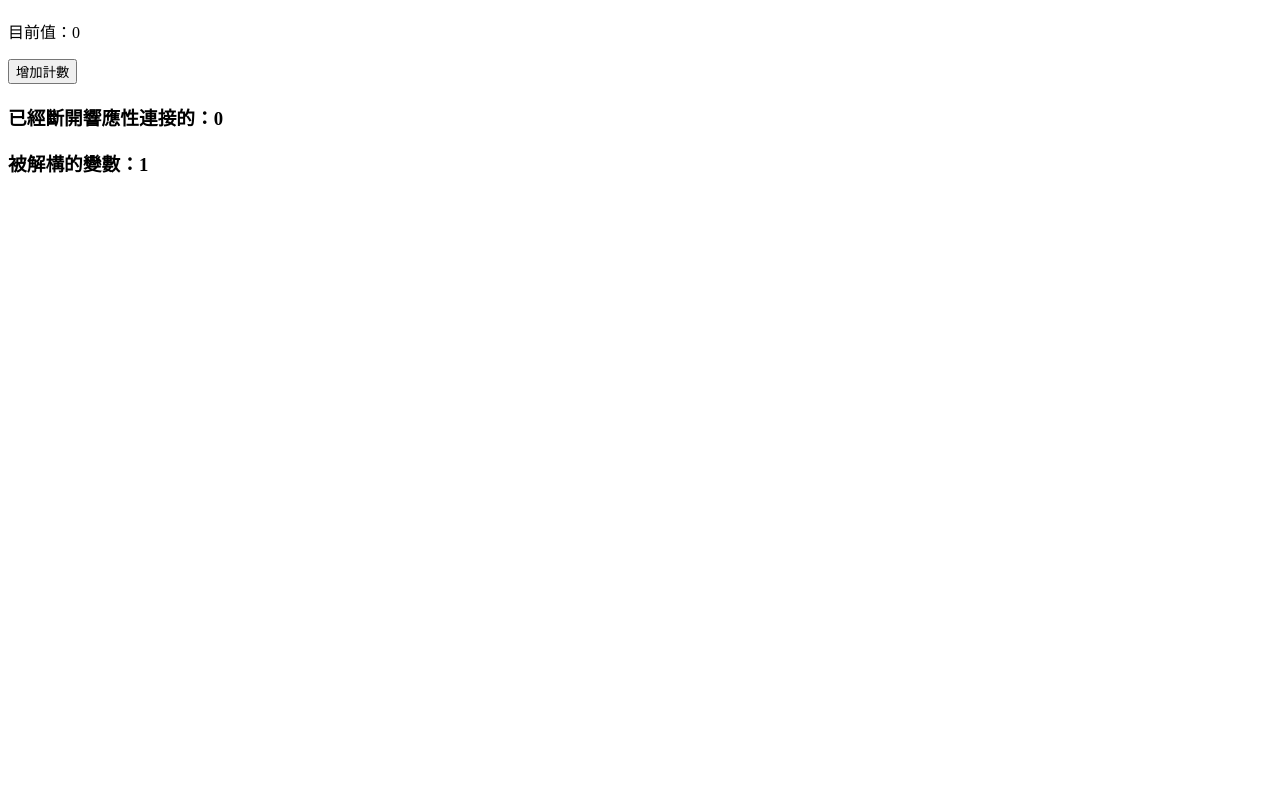
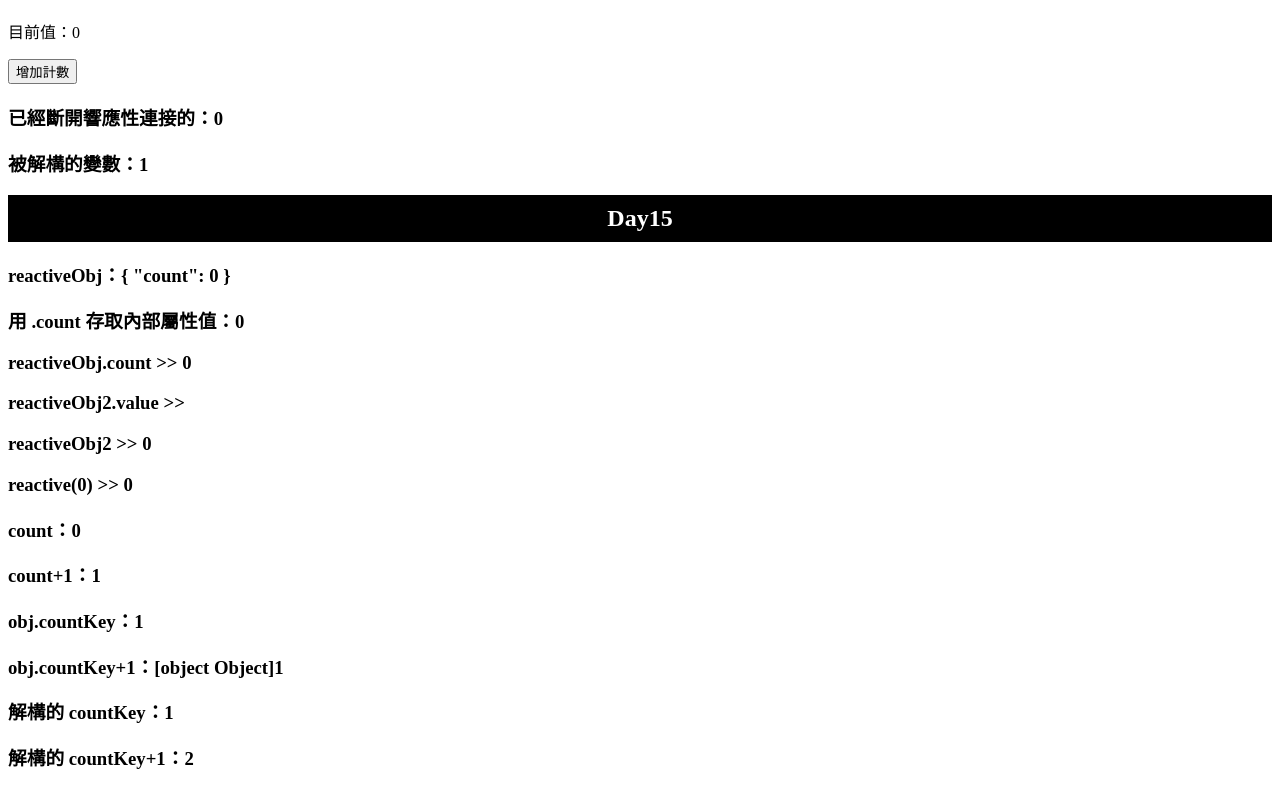
Before and after one commit to Jamixcs/2024iThome-jamixcs, a Vue app: page / in a window 1280 px wide. Shown: the part 1810-2599 px from the top of the page. Before the commit the page ends 2005 px from the top, so only its background shows below. Built offline with nearby package versions, Linux system fonts and the light colour scheme.

Commit message:
fix(day13): add sapce of the ref return

```diff
--- a/src/App.vue
+++ b/src/App.vue
@@ -15,6 +15,10 @@ import reactiveObjReturn from "./components/day14/reactiveObjReturn.vue";
 import reactiveCannot from "./components/day14/reactiveCannot1.vue";
 import reactiveCannot2 from "./components/day14/reactiveCannot2.vue";
 import reactiveCannot3 from "./components/day14/reactiveCannot3.vue";
+import refUnwrapByReactive from "./components/day15/refUnwrapByReactive.vue";
+import refUnwrapByReactive2 from "./components/day15/refUnwrapByReactive2.vue";
+import refArrayUnwrap from "./components/day15/refArrayUnwrap.vue";
+import refTemplateUnwrap from "./components/day15/refTemplateUnwrap.vue";
 </script>
 
 <template>
@@ -42,6 +46,11 @@ import reactiveCannot3 from "./components/day14/reactiveCannot3.vue";
     <reactiveCannot />
     <reactiveCannot2 />
     <reactiveCannot3 />
+    <h2>Day15</h2>
+    <refUnwrapByReactive />
+    <refUnwrapByReactive2 />
+    <refArrayUnwrap />
+    <refTemplateUnwrap />
   </main>
 </template>
 
--- a/src/components/day13/proxyExample.js
+++ b/src/components/day13/proxyExample.js
@@ -6,7 +6,7 @@ let name = {
 let ref = new Proxy(name, {
   get: function (target, property) {
     if (property === "fullName") {
-      return target.firstName + "" + target.lastName;
+      return target.firstName + " " + target.lastName;
     }
     return target[property];
   }
--- /dev/null
+++ b/src/components/day15/refArrayUnwrap.vue
@@ -0,0 +1,16 @@
+<script setup>
+import { reactive, ref } from "vue";
+
+// Array
+const classmates = reactive([ref("Jami"), ref("Irene"), ref("Jenny")]);
+console.log(classmates);
+console.log(classmates[0]);
+console.log(classmates[0].value);
+
+// Map
+const classmateMap = reactive(new Map([["name", ref("Jami")]]));
+console.log(classmateMap.get("name"));
+console.log(classmateMap.get("name").value);
+</script>
+
+<template></template>
--- /dev/null
+++ b/src/components/day15/refTemplateUnwrap.vue
@@ -0,0 +1,20 @@
+<script setup>
+import { ref } from "vue";
+
+// 只有頂級的 ref 屬性才會被解包
+const count = ref(0);
+const obj = { countKey: ref(1) };
+// console.log(count);
+// console.log(obj.countKey);
+const { countKey } = obj;
+console.log(countKey);
+</script>
+
+<template>
+  <h3>count：{{ count }}</h3>
+  <h3>count+1：{{ count + 1 }}</h3>
+  <h3>obj.countKey：{{ obj.countKey }}</h3>
+  <h3>obj.countKey+1：{{ obj.countKey + 1 }}</h3>
+  <h3>解構的 countKey：{{ countKey }}</h3>
+  <h3>解構的 countKey+1：{{ countKey + 1 }}</h3>
+</template>
--- /dev/null
+++ b/src/components/day15/refUnWrapByReactive2.vue
@@ -0,0 +1,20 @@
+<script setup>
+import { ref } from "vue";
+import { reactive } from "vue";
+
+const count = ref(0);
+const reactiveObj = reactive({ count }); // 作為物件傳入
+const reactiveObj2 = reactive(count); // 直接傳入
+
+console.log(`reactiveObj`, reactiveObj);
+console.log(`reactiveObj.count`, reactiveObj.count);
+console.log(`reactiveObj2`, reactiveObj2);
+console.log(`reactiveObj2.value`, reactiveObj2.value);
+</script>
+
+<template>
+  <h3>reactiveObj.count >> {{ reactiveObj.count }}</h3>
+  <h3>reactiveObj2.value >> {{ reactiveObj2.value }}</h3>
+  <h3>reactiveObj2 >> {{ reactiveObj2 }}</h3>
+  <h3>reactive(0) >> {{ reactive(0) }}</h3>
+</template>
--- /dev/null
+++ b/src/components/day15/refUnwrapByReactive.vue
@@ -0,0 +1,15 @@
+<script setup>
+import { ref } from "vue";
+import { reactive } from "vue";
+
+const countRef = ref(0);
+const reactiveObj = reactive({ count: countRef });
+
+console.log(reactiveObj);
+console.log(reactiveObj.count); // 輸出 countRef 的引用，這裡是 ref 物件
+</script>
+
+<template>
+  <h3>reactiveObj：{{ reactiveObj }}</h3>
+  <h3>用 .count 存取內部屬性值：{{ reactiveObj.count }}</h3>
+</template>
```
Also changed, not shown: src/components/day15/jsUnwrap.js (added, +9 -0 lines).
